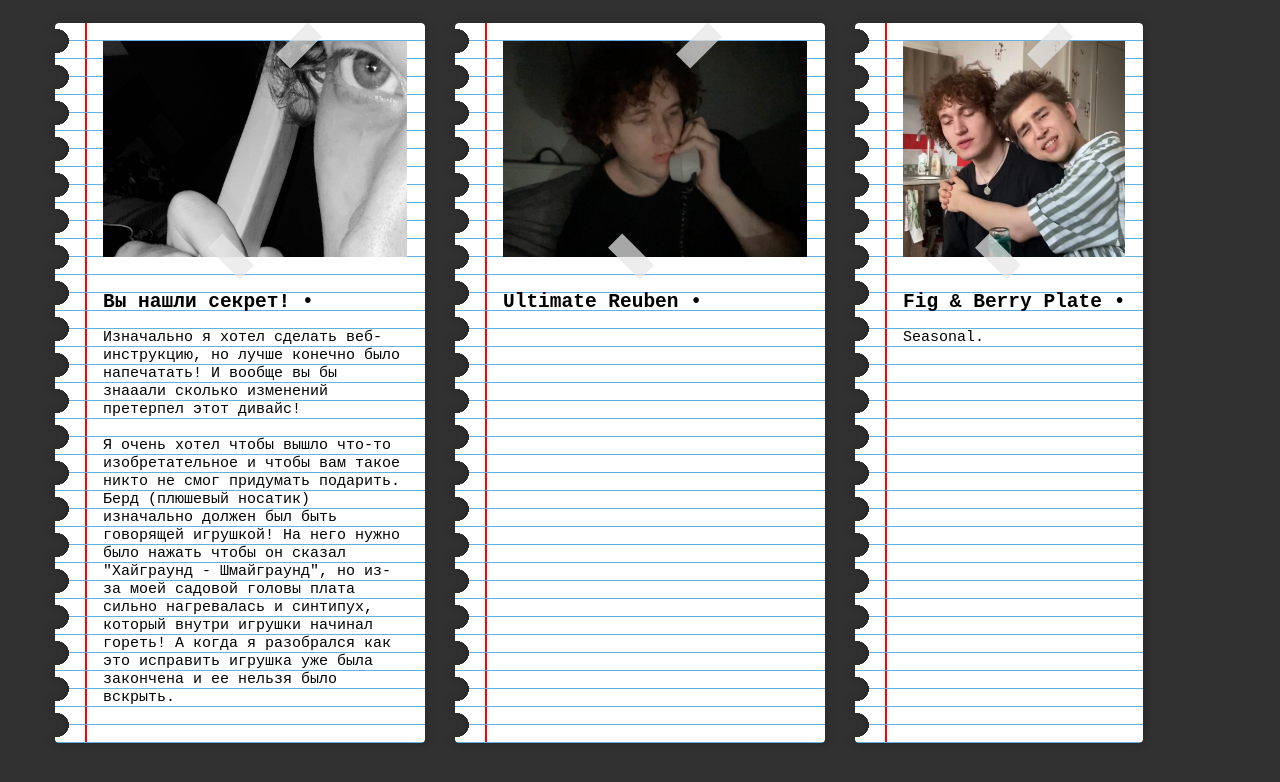
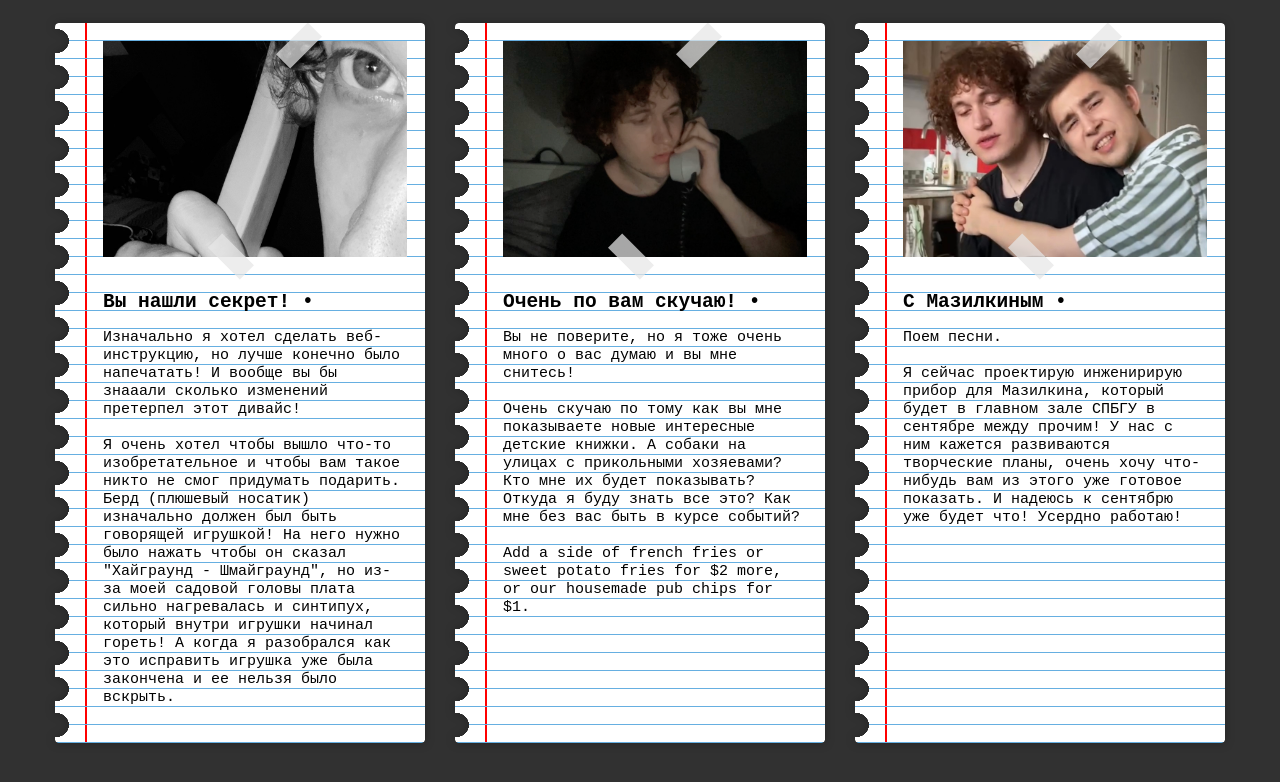
Before and after one commit to PuzyrevHarkovskii/app1e.jews.io, a plain HTML site: page index.html in a window 1280 px wide. Drawn offline with Linux system fonts and the light colour scheme.

Commit message:
Update index.html

```diff
--- a/index.html
+++ b/index.html
@@ -27,14 +27,14 @@
       <div class="card">
         <div class="card_image"><img src="Снимок экрана 2023-06-23 в 23.57.49.png" alt="a Reuben sandwich on wax paper. "></div>
         <div class="card_content">
-          <h2 class="card_title">Ultimate Reuben &#x2022; </h2>
+          <h2 class="card_title">Очень по вам скучаю! &#x2022; </h2>
           <div class="card_text">
+            <p>Вы не поверите, но я тоже очень много о вас думаю и вы мне снитесь!
+            </p>
+            <p>Очень скучаю по тому как вы мне показываете новые интересные детские книжки. А собаки на улицах с прикольными хозяевами? Кто мне их будет показывать? Откуда я буду знать все это? Как мне без вас быть в курсе событий?</p>
             <p>
             </p>
-            <p></p>
-            <p>
-            <p>
-              <p></p>
+              <p>Add a side of french fries or sweet potato fries for $2 more, or our housemade pub chips for $1.</p>
           </div>
         </div>
       </div>
@@ -43,11 +43,10 @@
       <div class="card">
         <div class="card_image"><img src="Xi7iCbsnask.jpg" alt="A side view of a plate of figs and berries. "></div>
         <div class="card_content">
-          <h2 class="card_title">Fig &amp; Berry Plate &#x2022; </h2>
+          <h2 class="card_title">С Мазилкиным &#x2022; </h2>
           <div class="card_text">
-            <p><span class="note">Seasonal.</span></p>
-            <p></p>
-            <p></p>
+            <p><span class="note"> Поем песни.</span></p>
+            <p>Я сейчас проектирую инженирирую прибор для Мазилкина, который будет в главном зале СПБГУ в сентябре между прочим! У нас с ним кажется развиваются творческие планы, очень хочу что-нибудь вам из этого уже готовое показать. И надеюсь к сентябрю уже будет что! Усердно работаю!</p>
           </div>
         </div>
       </div>
```
